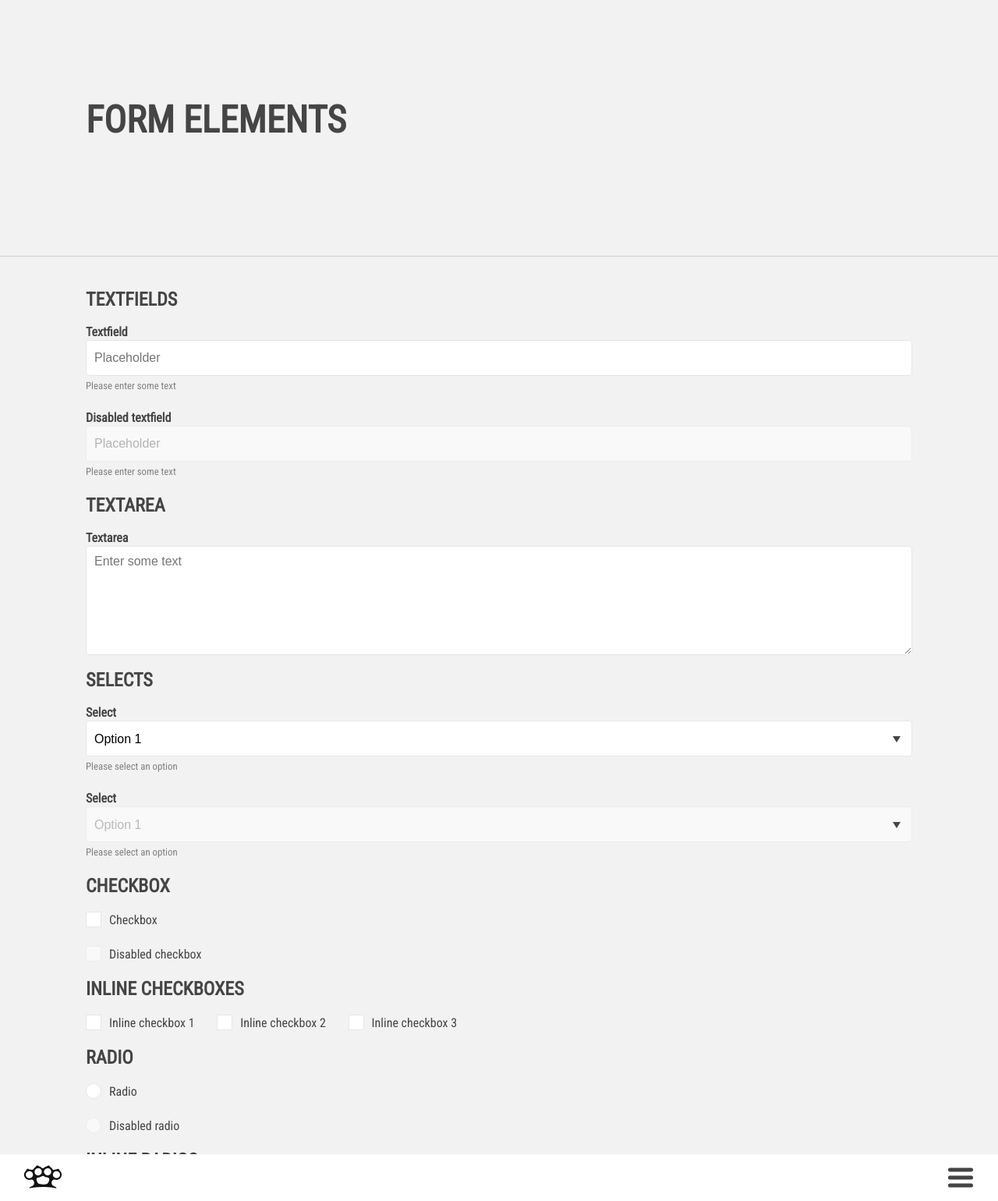
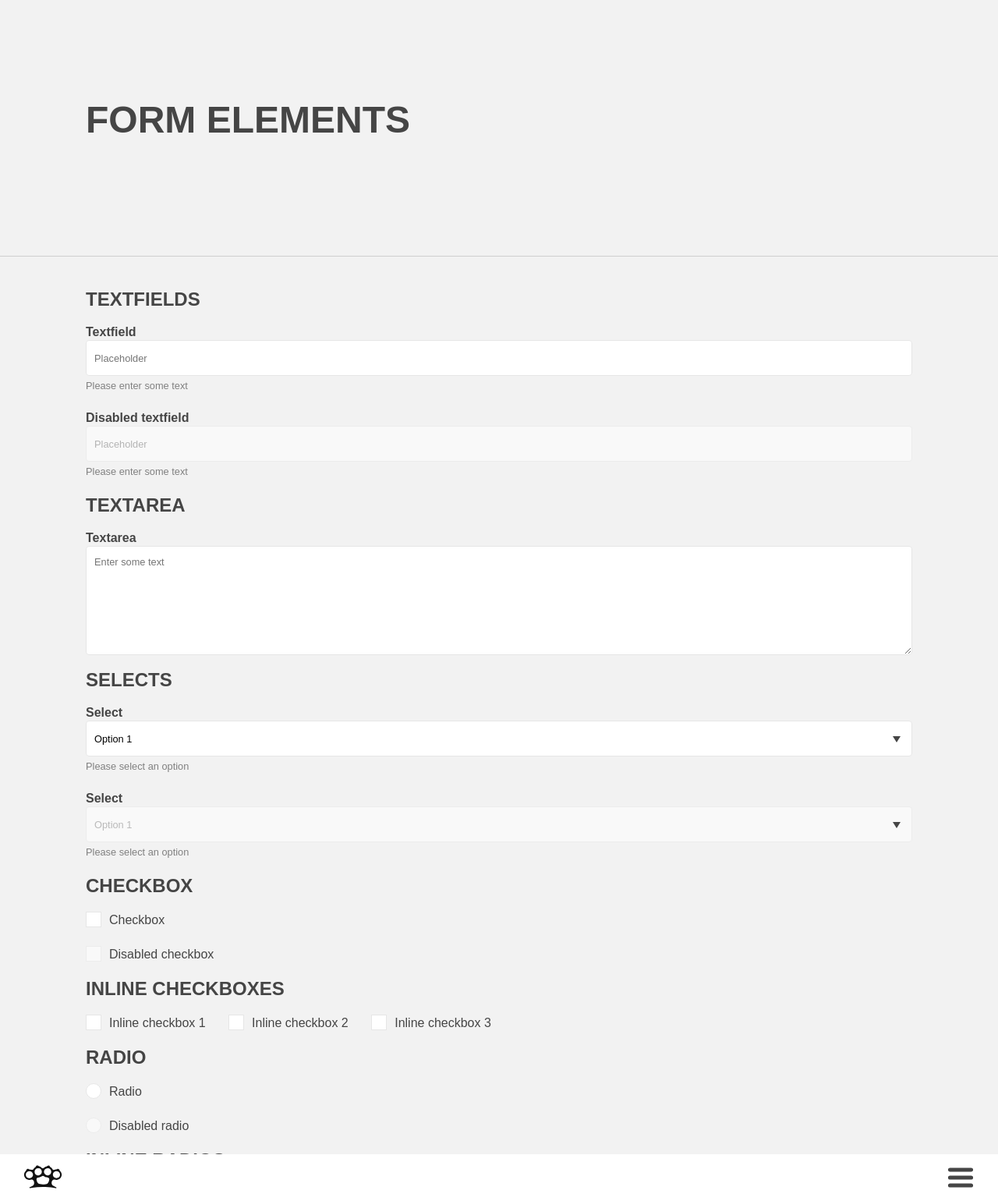
Before and after one commit to designisdead/digitalstyleguide, a Jekyll site: the page built from _components/form.html, in a window 1280 px wide. Shown: the whole page at 78% size. Built offline with Jekyll 4.4.1, drawn with Linux system fonts in a browser that asks for light colours; some web fonts are replaced.

Commit message:
did font

```diff
--- a/_components/form.html
+++ b/_components/form.html
@@ -26,7 +26,7 @@ published: true
 <p>
   <span class="Textarea">
     <label for="textarea1" class="Textarea-legend">Textarea</label>
-    <textarea placeholder="Enter some text"></textarea>
+    <textarea id="textarea1" placeholder="Enter some text"></textarea>
   </span>
 </p>
 
--- a/_layouts/default.html
+++ b/_layouts/default.html
@@ -11,7 +11,7 @@
     <title>{{ page.title }}</title>
 
     <!-- GOOGLE WEBFONTS -->
-    <link href="https://fonts.googleapis.com/css?family=Roboto+Condensed" rel="stylesheet">
+    <link rel="stylesheet" href="https://use.typekit.net/cxs1evf.css">
 
     <!-- DEFAULT META TAGS -->
     <meta charset="utf-8">
--- a/scss/_config.scss
+++ b/scss/_config.scss
@@ -6,7 +6,7 @@ $grid-columns: 12;
 
 // FONTS
 $font-size: 16px;
-$font-primary: 'Roboto Condensed', sans-serif;
+$font-primary: 'aaux-next', sans-serif;
 $font-secondary: 'Arial', sans-serif;
 $line-height: 1.5; // only for paragraphs, all other elements will have a line-height of 1
 
--- a/scss/components/textarea.scss
+++ b/scss/components/textarea.scss
@@ -6,7 +6,7 @@
     @extend .Formfield;
 
     min-height: 140px;
-    padding: 10px;
+    padding: 12px 10px;
   }
 }
 
--- a/scss/mixins.scss
+++ b/scss/mixins.scss
@@ -1,6 +1,6 @@
 .Formfield {
   font-family: $font-secondary;
-  font-size: 1rem;
+  font-size: 0.8rem;
   border: 1px solid darken($color-light, 10%);
   width: 100%;
   height: 46px;
```
